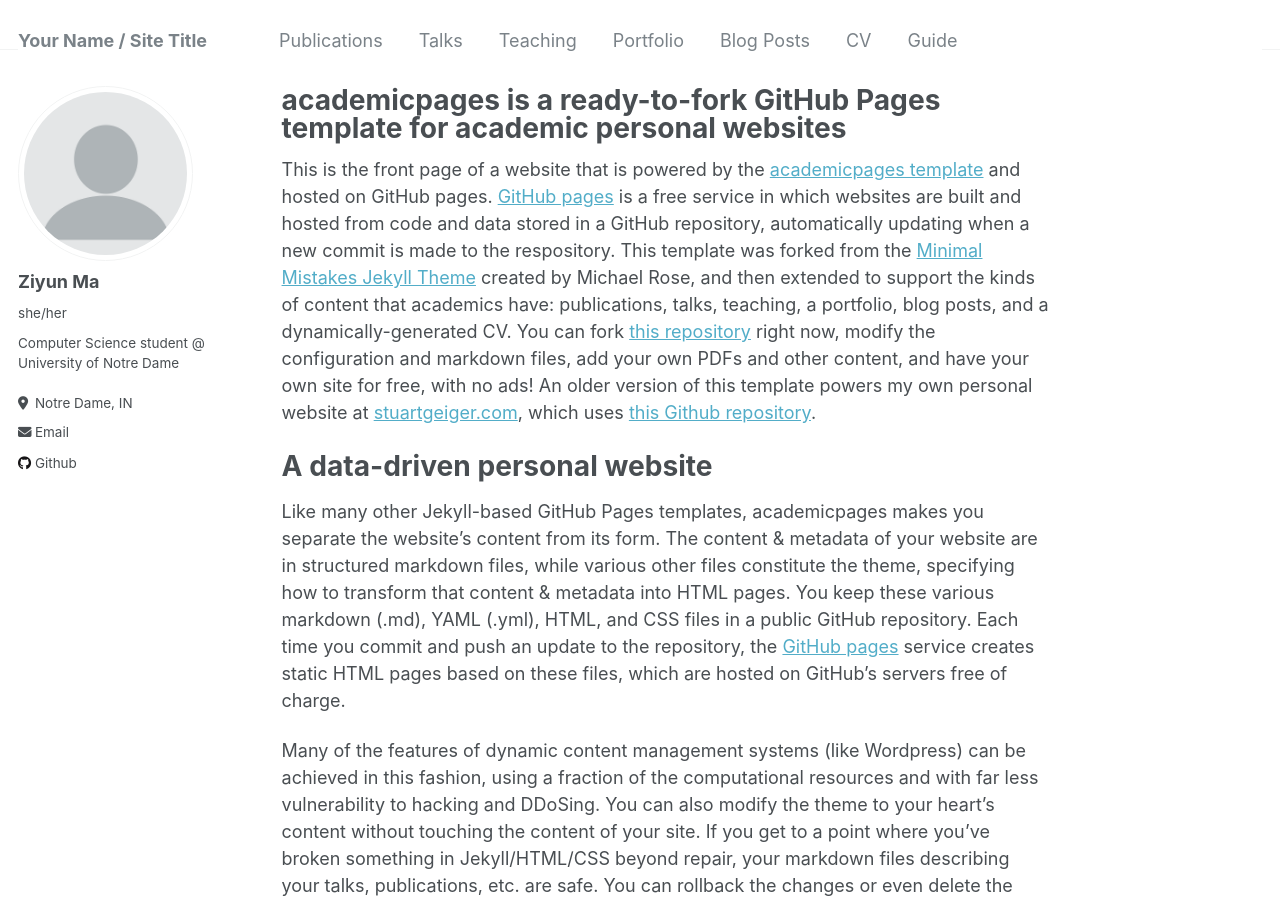
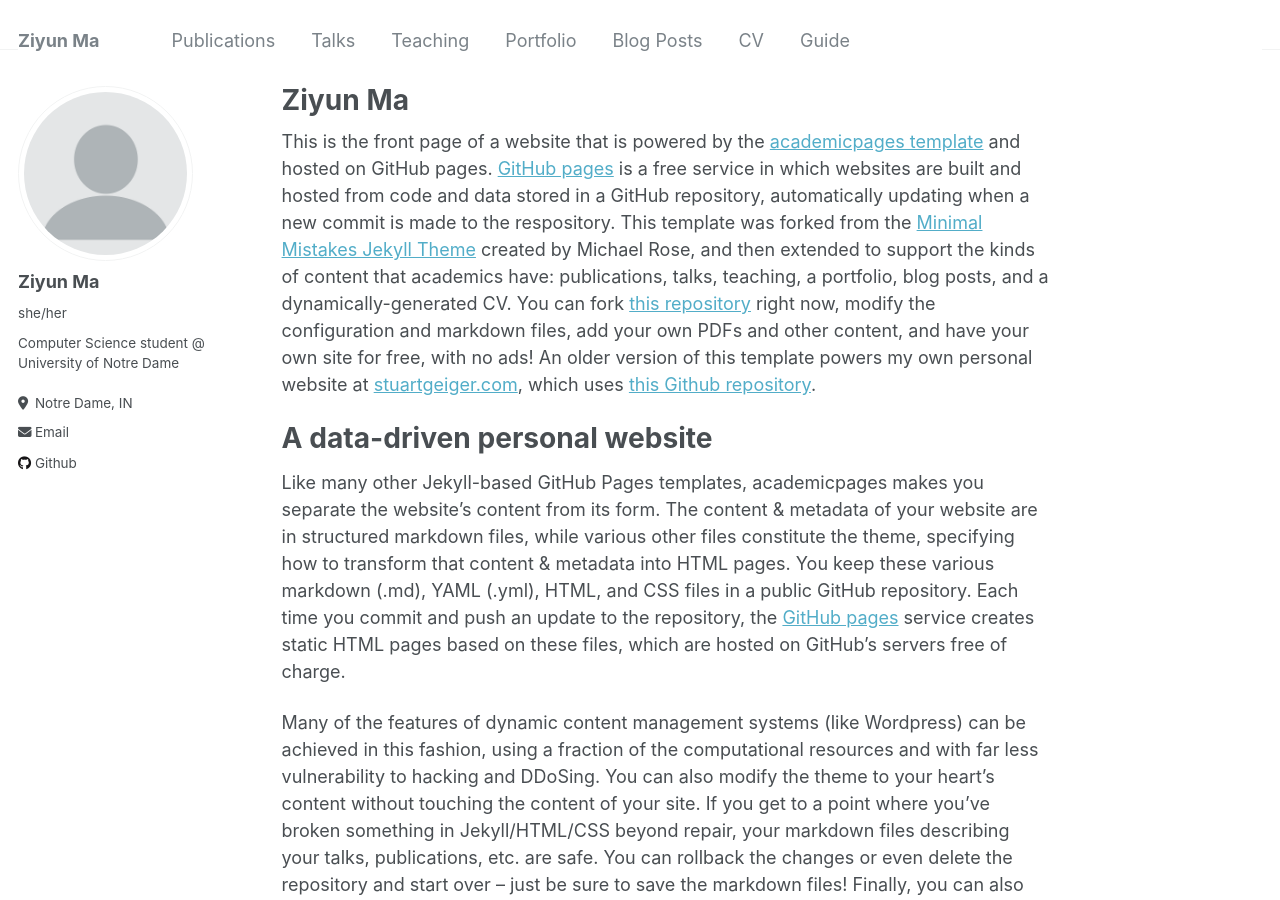
Before and after one commit to ziyunma/ziyunma.github.io, a Jekyll site: the page built from _pages/about.md, in a window 1280 px wide and 900 px high. Built offline with Jekyll 4.4.1, drawn with Linux system fonts in a browser that asks for light colours; some of the changed text lies outside the part shown.

Commit message:
title changes

```diff
--- a/_config.yml
+++ b/_config.yml
@@ -8,13 +8,13 @@
 
 # Basic Site Settings
 locale                   : "en-US"
-title                    : "Your Name / Site Title"
+title                    : "Ziyun Ma"
 title_separator          : "-"
-name                     : &name "Your Name"
+name                     : &name "Ziyun Ma"
 description              : &description "personal description"
-url                      : https://academicpages.github.io # the base hostname & protocol for your site e.g. "https://mmistakes.github.io"
+url                      : https://ziyunma.github.io # the base hostname & protocol for your site e.g. "https://mmistakes.github.io"
 baseurl                  : "" # the subpath of your site, e.g. "/blog"
-repository               : "academicpages/academicpages.github.io"
+repository               : "ziyunma/ziyunma.github.io"
 
 # Site Author - The following control what appear as part of the author content on the side bar.
 #               If a field is blank the icon and link will not appear, otherwise it will be shown.
--- a/_pages/about.md
+++ b/_pages/about.md
@@ -1,6 +1,6 @@
 ---
 permalink: /
-title: "academicpages is a ready-to-fork GitHub Pages template for academic personal websites"
+title: "Ziyun Ma"
 author_profile: true
 redirect_from:
   - /about/
```
